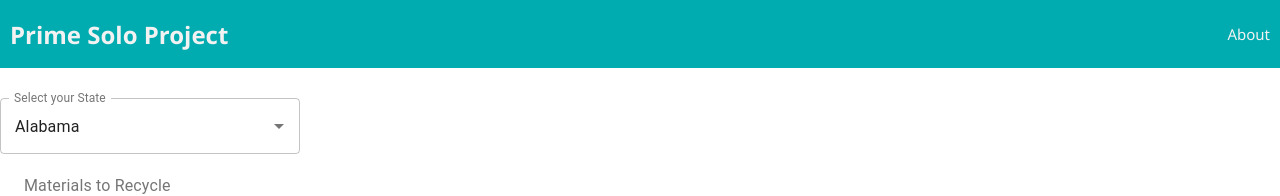
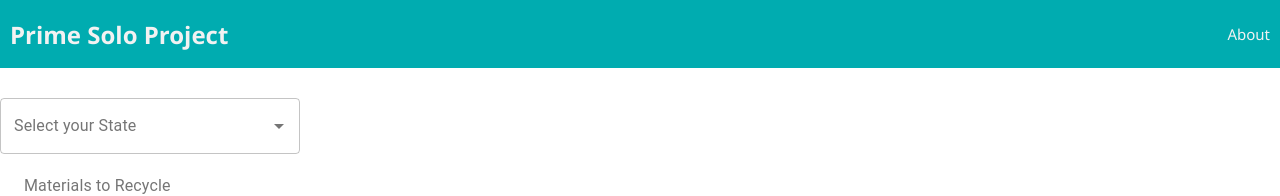
Before and after one commit to stevesavstrom/ciranda, a React (Create React App) app: page /#/search in a window 1280 px wide. Shown: the top 196 px of the page. Built offline with nearby package versions, Linux system fonts and the light colour scheme; no server answers.

Commit message:
GET route is working from front to back.  Had to adjust some routes. and coding through components

```diff
--- a/src/components/SearchPage/SearchPage.jsx
+++ b/src/components/SearchPage/SearchPage.jsx
@@ -51,9 +51,64 @@ function SearchPage () {
     });
 
     // U.S. States for State Select Dropdown
-    const states = ['Alabama','Alaska','Arizona','Arkansas','California','Colorado','Connecticut','Delaware','District of Columbia','Florida','Georgia','Hawaii','Idaho','Illinois','Indiana','Iowa','Kansas','Kentucky','Louisiana','Maine','Maryland','Massachusetts','Michigan','Minnesota','Mississippi','Missouri','Montana','Nebraska','Nevada','New Hampshire','New Jersey','New Mexico','New York','North Carolina','North Dakota','Ohio','Oklahoma','Oregon','Pennsylvania','Rhode Island','South Carolina','South Dakota','Tennessee','Texas','Utah','Vermont','Virgin Island','Virginia','Washington','West Virginia','Wisconsin','Wyoming']
-
-    const [selectedState, setSelectedState] = useState(states[0]);
+    const states = [
+        { label: 'Alabama', value: 'AL' },
+        { label: 'Alaska', value: 'AK' },
+        { label: 'American Samoa', value: 'AS' },
+        { label: 'Arizona', value: 'AZ' },
+        { label: 'Arkansas', value: 'AR' },
+        { label: 'California', value: 'CA' },
+        { label: 'Colorado', value: 'CO' },
+        { label: 'Connecticut', value: 'CT' },
+        { label: 'Delaware', value: 'DE' },
+        { label: 'District of Columbia', value: 'DC' },
+        { label: 'Florida', value: 'FL' },
+        { label: 'Georgia', value: 'GA' },
+        { label: 'Guam', value: 'GU' },
+        { label: 'Hawaii', value: 'HI' },
+        { label: 'Idaho', value: 'ID' },
+        { label: 'Illinois', value: 'IL' },
+        { label: 'Indiana', value: 'IN' },
+        { label: 'Iowa', value: 'IA' },
+        { label: 'Kansas', value: 'KS' },
+        { label: 'Kentucky', value: 'KY' },
+        { label: 'Louisiana', value: 'LA' },
+        { label: 'Maine', value: 'ME' },
+        { label: 'Maryland', value: 'MD' },
+        { label: 'Massachusetts', value: 'MA' },
+        { label: 'Michigan', value: 'MI' },
+        { label: 'Minnesota', value: 'MN' },
+        { label: 'Mississippi', value: 'MS' },
+        { label: 'Missouri', value: 'MO' },
+        { label: 'Montana', value: 'MT' },
+        { label: 'Nebraska', value: 'NE' },
+        { label: 'Nevada', value: 'NV' },
+        { label: 'New Hampshire', value: 'NH' },
+        { label: 'New Jersey', value: 'NJ' },
+        { label: 'New Mexico', value: 'NM' },
+        { label: 'New York', value: 'NY' },
+        { label: 'North Carolina', value: 'NC' },
+        { label: 'North Dakota', value: 'ND' },
+        { label: 'Ohio', value: 'OH' },
+        { label: 'Oklahoma', value: 'OK' },
+        { label: 'Oregon', value: 'OR' },
+        { label: 'Pennsylvania', value: 'PA' },
+        { label: 'Puerto Rico', value: 'PR' },
+        { label: 'Rhode Island', value: 'RI' },
+        { label: 'South Carolina', value: 'SC' },
+        { label: 'South Dakota', value: 'SD' },
+        { label: 'Tennessee', value: 'TN' },
+        { label: 'Texas', value: 'TX' },
+        { label: 'Utah', value: 'UT' },
+        { label: 'Vermont', value: 'VT' },
+        { label: 'Virgin Islands', value: 'VI' },
+        { label: 'Virginia', value: 'VA' },
+        { label: 'Washington', value: 'WA' },
+        { label: 'West Virginia', value: 'WV' },
+        { label: 'Wisconsin', value: 'WI' },
+        { label: 'Wyoming', value: 'WY' },
+      ];
+    const [selectedState, setSelectedState] = useState('none');
 
     // handleChange on checkbox click
     const handleChange = (event) => {
@@ -69,7 +124,6 @@ function SearchPage () {
     // Handle search for state and material results from the DB
     const handleSearch = () => {
         dispatch({ type: 'FETCH_COMPANIES', payload: materials, selectedState});
-        history.push("/search-results");
     }
 
 
@@ -77,13 +131,13 @@ function SearchPage () {
         <section>
             <Autocomplete
                 id="states-combo-box"
-                value={selectedState}
                 options={states}
-                getOptionLabel={(option) => option}
+                getOptionLabel={(option) => option.label}
+                getOptionSelected={(option) => option.value}
                 style={{ width: 300 }}
                 renderInput={(params) => <TextField {...params} label="Select your State" variant="outlined" />}
                 onChange={(event, newValue) => {
-                    setSelectedState(newValue);
+                    setSelectedState(newValue.value);
                   }}
             />
             <FormControl component="fieldset" className={classes.formControl}>
--- a/src/redux/sagas/user-search.saga.js
+++ b/src/redux/sagas/user-search.saga.js
@@ -4,7 +4,7 @@ import { put, takeLatest } from "redux-saga/effects";
 function* fetchCompanies(action) {
   try {
     const searchCompanies = yield axios.get(
-      `/api/location/?state=${action.selectedState}&metalDrums=${action.payload.metalDrums}&plasticDrums=${action.payload.plasticDrums}&plasticFilm=${action.payload.plasticFilm}&cardboard=${action.payload.cardboard}&ibcs=${action.payload.ibcs}`
+      `/api/location/search?state=${action.selectedState}&metalDrums=${action.payload.metalDrums}&plasticDrums=${action.payload.plasticDrums}&plasticFilm=${action.payload.plasticFilm}&cardboard=${action.payload.cardboard}&ibcs=${action.payload.ibcs}`
     );
     console.log("Inside fetchCompanies, data is:", searchCompanies.data);
     yield put({ type: "SET_COMPANIES", payload: searchCompanies.data });
```
Also changed, not shown: 1 other file (tests, documents, lock files or other folders).
